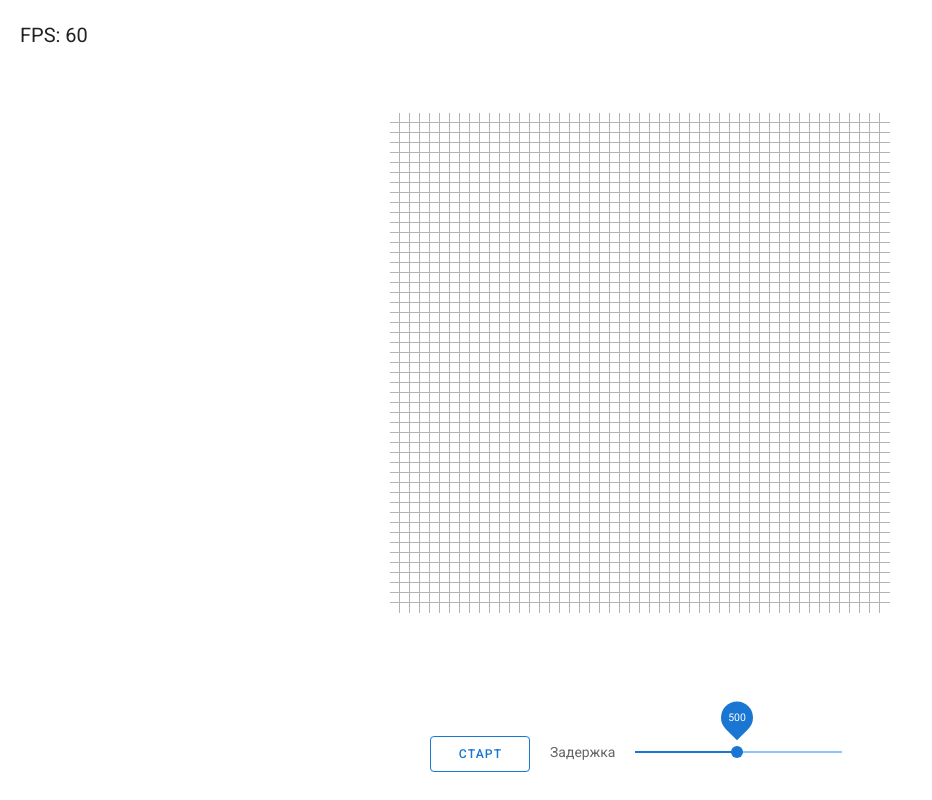
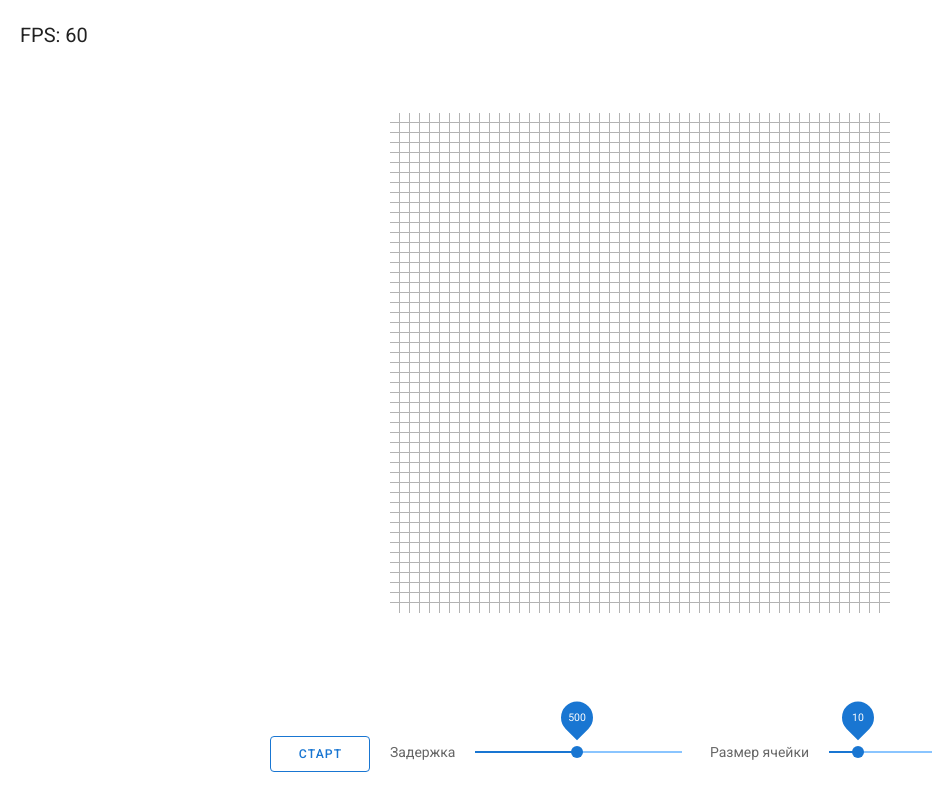
Before and after one commit to EaredRodent/game-of-life-canvas-demo, a Nuxt app in the folder app/: page / in a window 1280 px wide. Shown: the whole page, without its empty margins (0-932 px from the left). Built offline with nearby package versions, Linux system fonts and the light colour scheme.

Commit message:
1. Added slider for configuring cell size

```diff
--- a/app/pages/index.js
+++ b/app/pages/index.js
@@ -38,13 +38,13 @@ export default {
     return {
       run: false,
       cellsUpdateDelay: 500,
+      cellSize: 10,
       fps: 0
     }
   },
   beforeCreate () {
     this.ctx = null
     this.areaSize = 500
-    this.cellSize = 10
     this.strokeStyle = '#b3b3b3'
     this.fillStyle = '#000'
     this.rows = []
@@ -54,6 +54,11 @@ export default {
     this.initCells()
     this.initMouseEvents()
     this.initRender()
+  },
+  watch: {
+    cellSize() {
+      this.initCells()
+    }
   },
   methods: {
     drawTable () {
@@ -69,6 +74,8 @@ export default {
     initCells() {
       const to = this.areaSize / this.cellSize
       const cSize = this.cellSize
+
+      this.rows = []
 
       for(let y = 0; y < to; y++) {
         const row = []
--- a/app/pages/index.vue
+++ b/app/pages/index.vue
@@ -14,6 +14,14 @@
         class="x-slider"
         min="17"
         max="1000"
+        thumb-label="always"
+      />
+      <v-slider
+        v-model="cellSize"
+        :label="`Размер ячейки`"
+        class="x-slider"
+        min="2"
+        max="50"
         thumb-label="always"
       />
     </div>
```
